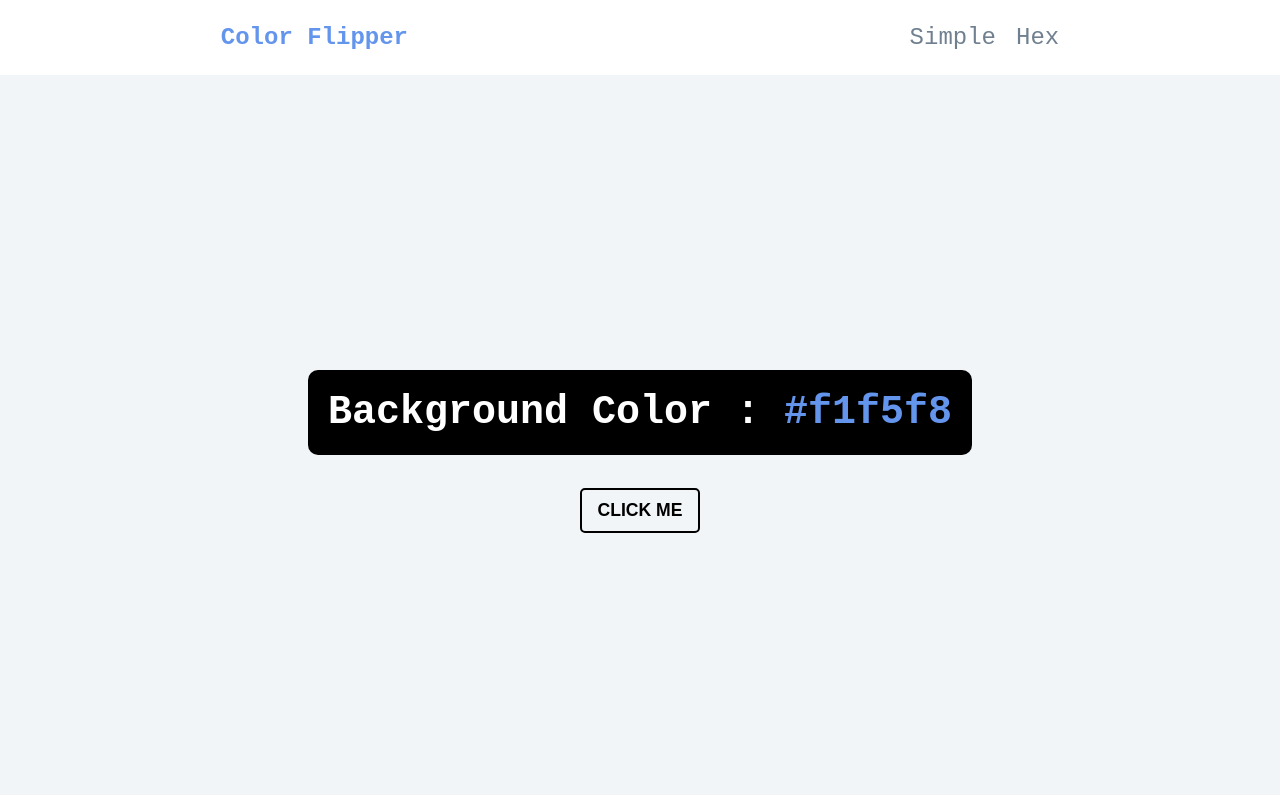
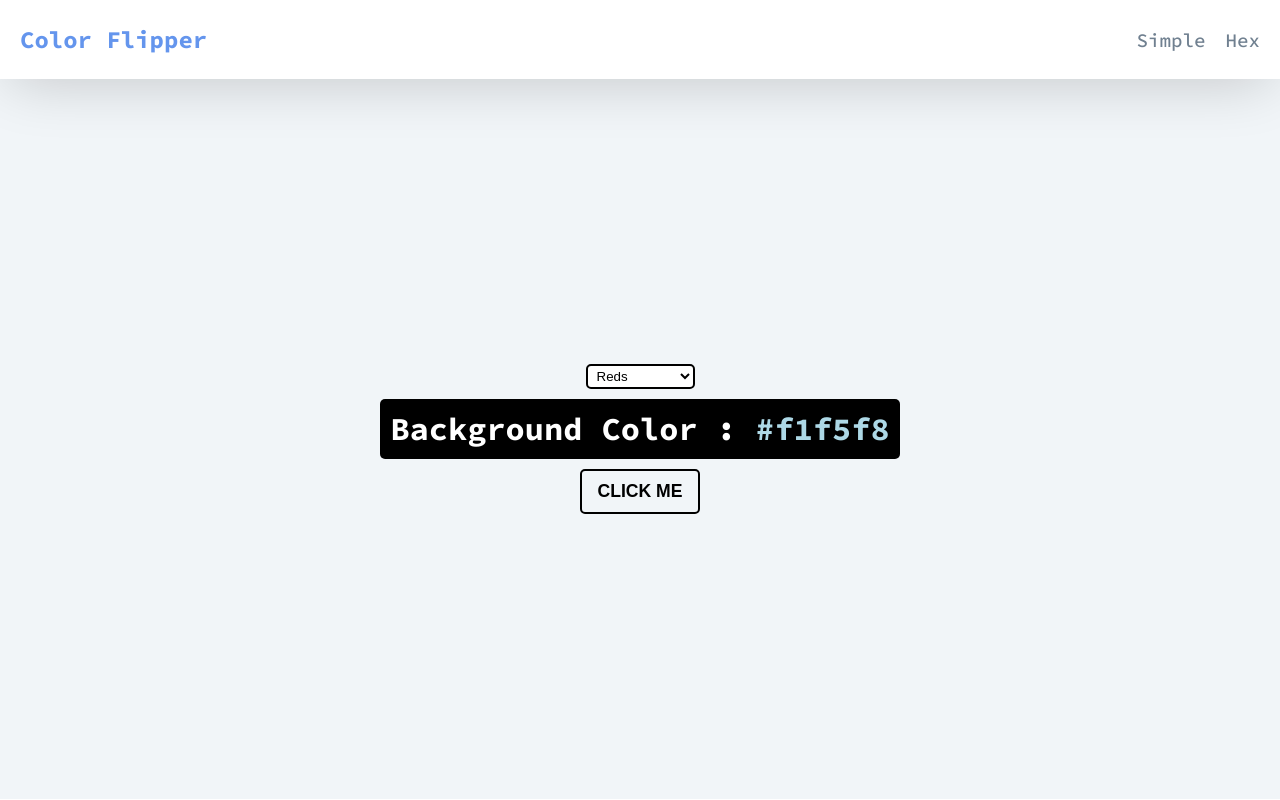
Before and after one commit to diLivia/color-flipper, a plain HTML site: page index.html in a window 1280 px wide. Drawn offline with Linux system fonts and the light colour scheme.

Commit message:
css changes

```diff
--- a/assets/css/style.css
+++ b/assets/css/style.css
@@ -1,44 +1,50 @@
-body{
+@import url("https://fonts.googleapis.com/css2?family=Source+Code+Pro:ital,wght@0,200;0,300;0,400;0,500;0,600;0,700;0,800;0,900;1,200;1,300;1,400;1,500;1,600;1,700;1,800;1,900&display=swap");
+
+body {
     height: 100%;
     margin: 0;
     overflow: hidden;
-    font-family: 'Courier New', Courier, monospace;
+    font-family: "Source Code Pro", "Courier New", Courier, monospace;
 }
 
-nav{
+header {
     display: flex;
-    justify-content: space-around;
+    justify-content: space-between;
     align-items: center;
+    background-color: #ffffff;
+    box-shadow: 0 10px 60px -9px rgba(0, 0, 0, 0.2);
+    z-index: 1;
+    position: relative;
 }
 
-h3{
+h3 {
+    margin-left: 20px;
     font-size: 1.5em;
     color: cornflowerblue;
 }
 
-
-ul{
+ul {
     display: flex;
-    justify-content: space-between;
+    margin-right: 20px;
     list-style-type: none;
 }
 
-li{
+li {
     margin-left: 20px;
 }
 
-a{
+a {
     text-decoration: none;
-    font-size: 1.5em;
+    font-size: 1.2em;
     color: slategray;
     font-weight: 500;
 }
 
-a:hover{
-    color: cornflowerblue;
+a:hover {
+    color: lightblue;
 }
 
-#main-div{
+#main-div {
     display: flex;
     flex-direction: column;
     justify-content: center;
@@ -49,19 +55,27 @@ a:hover{
     height: 90vh;
 }
 
-h2{
+select{
+    background-color: white;
+    padding: 2px 5px;
+    border: 2px solid black;
+    border-radius: 5px;
+}
+
+h2 {
     background-color: black;
     color: white;
-    padding: 20px;
-    border-radius: 10px;
-    font-size: 2.5em;
+    padding: 10px;
+    margin: 10px;
+    border-radius: 5px;
+    font-size: 2em;
 }
 
-span{
-    color: cornflowerblue;
+span {
+    color: lightblue;
 }
 
-button{
+#btn {
     background-color: transparent;
     border: 2px solid black;
     border-radius: 5px;
--- a/assets/js/simple.js
+++ b/assets/js/simple.js
@@ -1,4 +1,4 @@
 //script de cores simples
-//criar select na página html
+//criar select na página html - feito
 //cada select redireciona para uma array com uma lista de cores
 //criar eventListener para o botão com uma função que retorna uma cor do array escolhido
--- a/index.html
+++ b/index.html
@@ -5,13 +5,14 @@
     <meta charset="UTF-8">
     <meta name="viewport" content="width=device-width, initial-scale=1.0">
     <link rel="stylesheet" href="assets/css/style.css">
+    <link rel="stylesheet" href="assets/css/responsive.css">
     <title>Color Flipper</title>
 </head>
 
 <body>
     <header>
+        <h3>Color Flipper</h3>
         <nav>
-            <h3>Color Flipper</h3>
             <ul>
                 <li>
                     <a href="index.html">Simple</a>
@@ -24,6 +25,18 @@
     </header>
     <main id="main-div">
         <div class="container">
+            <select name="" id="">
+                <option value="reds">Reds</option>
+                <option value="pinks">Pinks</option>
+                <option value="oranges">Oranges</option>
+                <option value="yellows">Yellows</option>
+                <option value="purples">Purples</option>
+                <option value="greens">Greens</option>
+                <option value="blues">Blues/Cyans</option>
+                <option value="browns">Browns</option>
+                <option value="whites">Whites</option>
+                <option value="blacks">Blacks</option>
+            </select>
             <h2>Background Color : <span class="color">
                     #f1f5f8
                 </span></h2>
```
Also changed, not shown: pages/hex.html (+4 -3 lines), assets/css/responsive.css (added).
